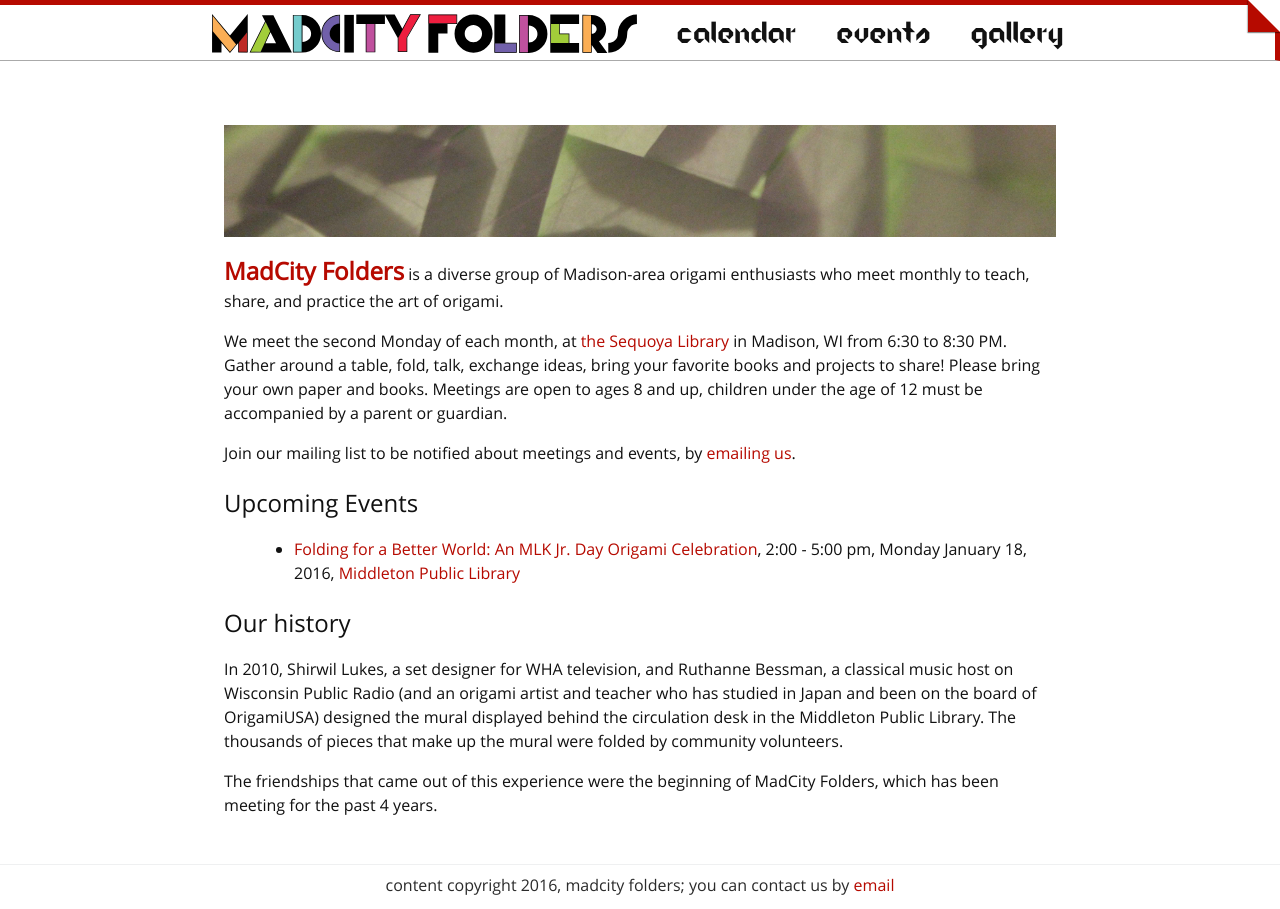
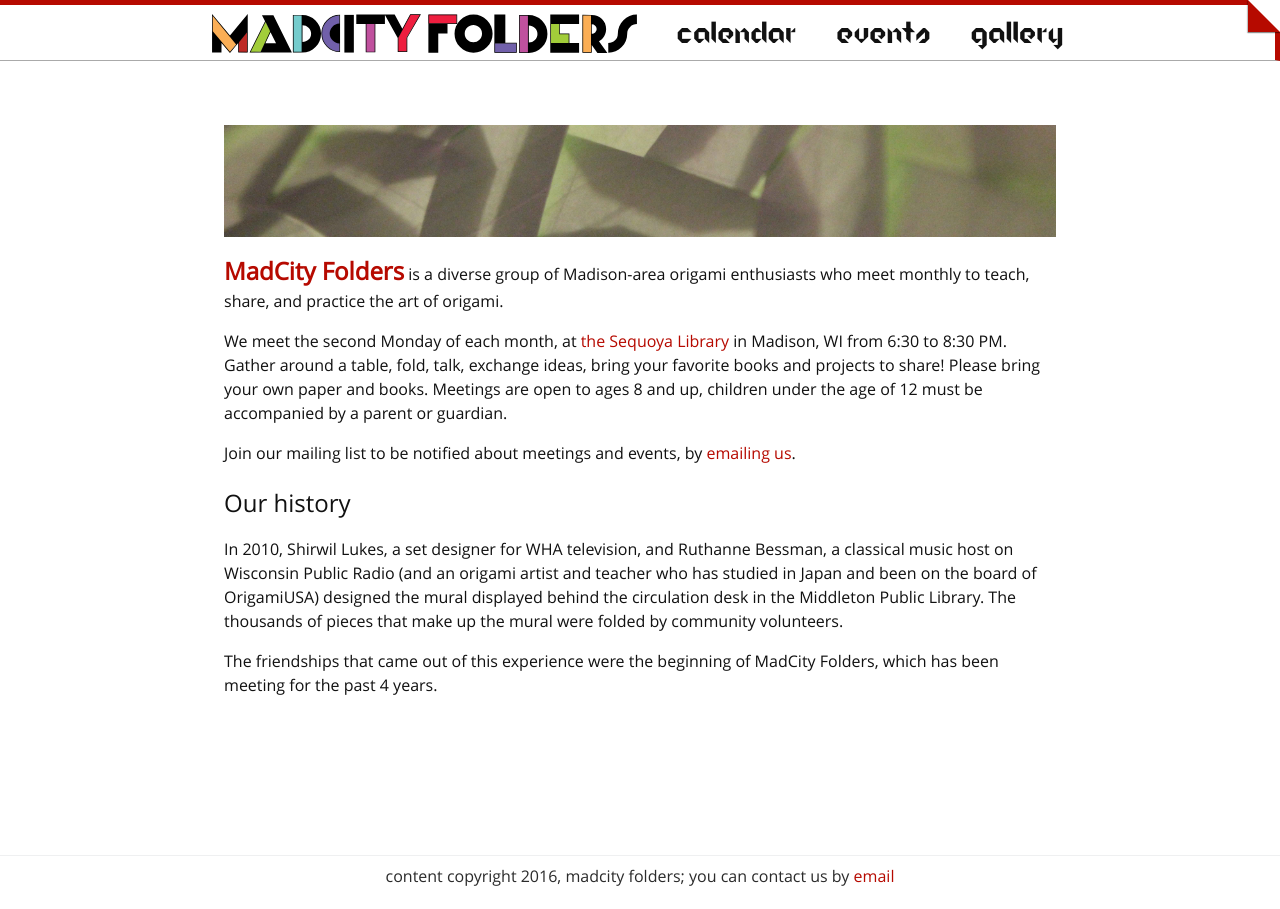
Before and after one commit to MadCityFolders/madcityfolders.github.io, a Jekyll site: the page built from index.md, in a window 1280 px wide. Built offline with Jekyll 4.4.1, drawn with Linux system fonts in a browser that asks for light colours; nearby versions of some CDN libraries; comment, search, counter and statistics services are not loaded.

Commit message:
Update index.md

```diff
--- a/index.md
+++ b/index.md
@@ -14,9 +14,6 @@ Meetings are open to ages 8 and up, children under the age of 12 must be accompa
 
 Join our mailing list to be notified about meetings and events, by [emailing us](mailto:madcityfolders@gmail.com).
 
-## Upcoming Events
-* [Folding for a Better World: An MLK Jr. Day Origami Celebration](/events/#folding-for-a-better-world-an-mlk-jr-day-origami-celebration), 2:00 - 5:00 pm, Monday January 18, 2016, [Middleton Public Library](https://www.google.com/maps/place/Middleton+Public+Library/@43.0949512,-89.5115643,17z)
-
 ## Our history
 
 In 2010, Shirwil Lukes, a set designer for WHA television, and
```
